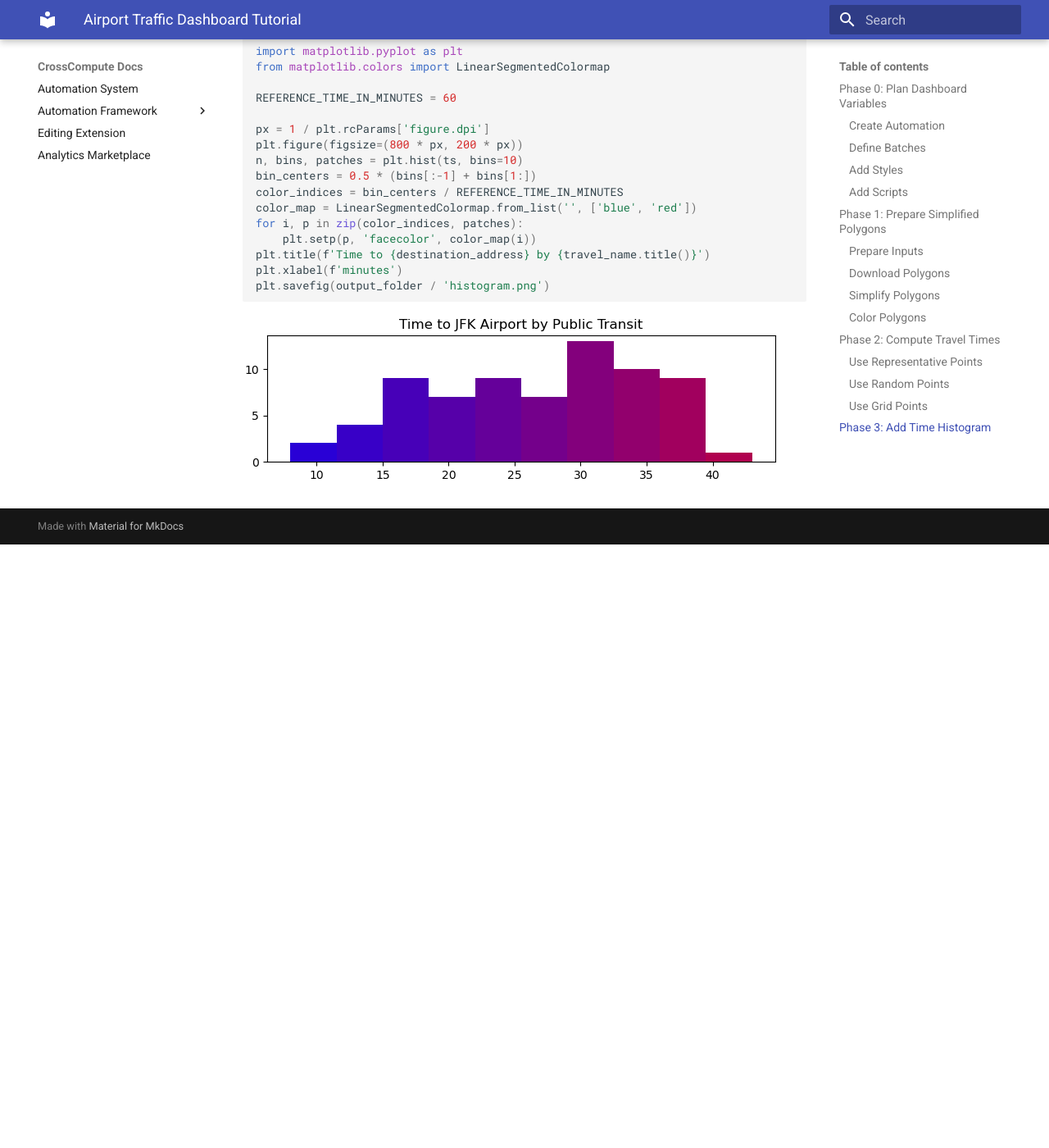
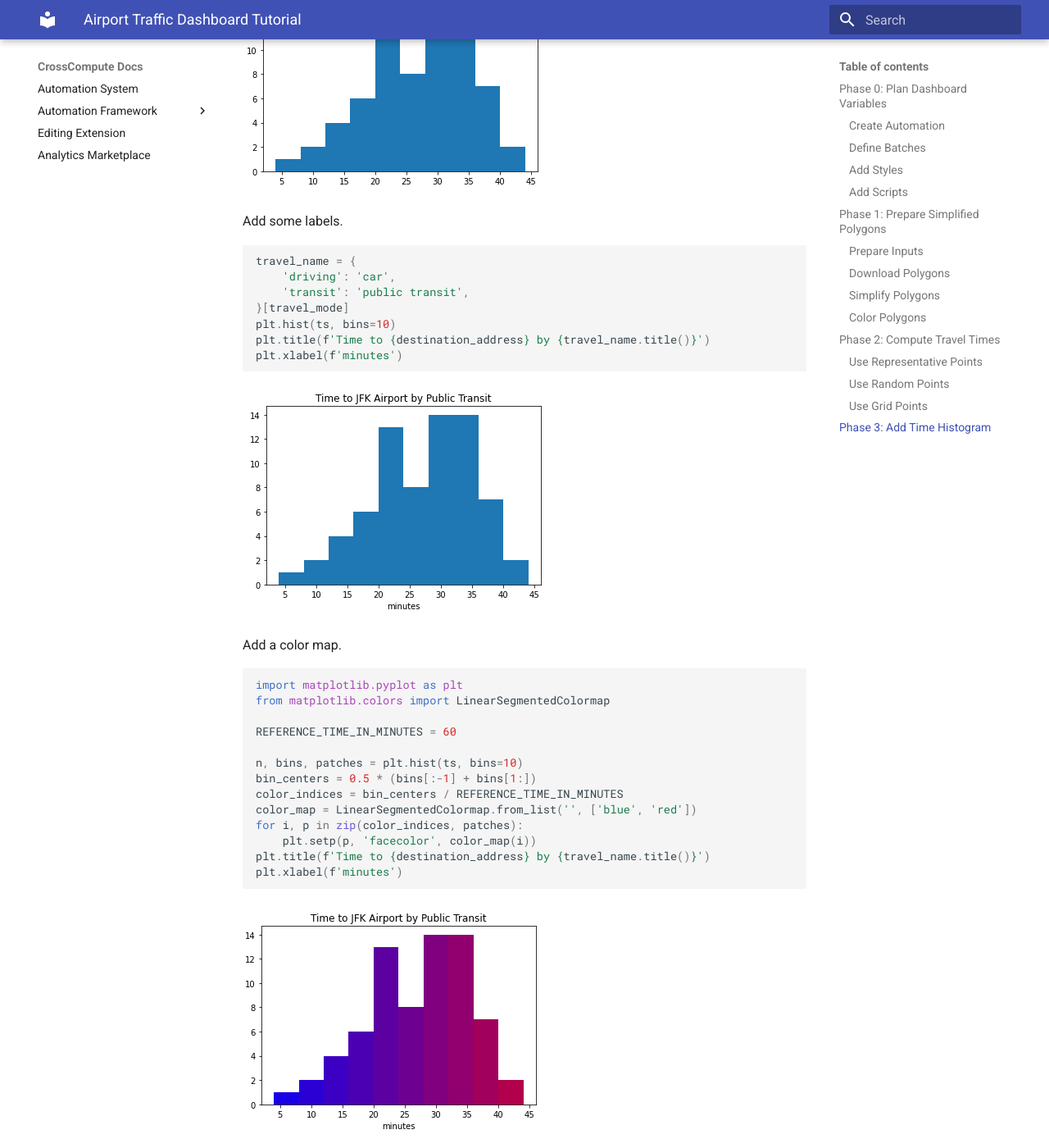
Before and after one commit to crosscompute/crosscompute-docs, an MkDocs documentation site: the page built from docs/automation-framework/tutorials/airport-traffic/README.md, in a window 1280 px wide and 1400 px high, scrolled down 14290 px. Shown: the whole window at 82% size. Built offline with MkDocs 1.6.1 and Material for MkDocs 9.7.7, drawn with Linux system fonts in a browser that asks for light colours; before the commit the page ends 14954 px from its top, so only the background shows below that; some of the changed text lies outside the part shown.

Commit message:
Expand histogram section

````diff
--- a/docs/automation-framework/tutorials/airport-traffic/README.md
+++ b/docs/automation-framework/tutorials/airport-traffic/README.md
@@ -509,15 +509,49 @@ GeometryCollection(make_grid_points(geometry, 8) + [geometry])
 Finally, we add a histogram to show the distribution of travel times.
 
 ```python
+import matplotlib.pyplot as plt
+
+ts = [_['properties']['t'] for _ in features]
+plt.hist(ts, bins=10)
+```
+
+![Raw Histogram](images/histogram-raw.png)
+
+Add some labels.
+
+```python
 travel_name = {
     'driving': 'car',
     'transit': 'public transit',
 }[travel_mode]
+plt.hist(ts, bins=10)
+plt.title(f'Time to {destination_address} by {travel_name.title()}')
+plt.xlabel(f'minutes')
 ```
 
+![Labelled Histogram](images/histogram-labelled.png)
+
+Add a color map.
+
 ```python
-ts = [_['properties']['t'] for _ in features]
+import matplotlib.pyplot as plt
+from matplotlib.colors import LinearSegmentedColormap
+
+REFERENCE_TIME_IN_MINUTES = 60
+
+n, bins, patches = plt.hist(ts, bins=10)
+bin_centers = 0.5 * (bins[:-1] + bins[1:])
+color_indices = bin_centers / REFERENCE_TIME_IN_MINUTES
+color_map = LinearSegmentedColormap.from_list('', ['blue', 'red'])
+for i, p in zip(color_indices, patches):
+    plt.setp(p, 'facecolor', color_map(i))
+plt.title(f'Time to {destination_address} by {travel_name.title()}')
+plt.xlabel(f'minutes')
 ```
+
+![Colorful Histogram](images/histogram-colorful.png)
+
+Adjust dimensions, remove padding and save!
 
 ```python
 import matplotlib.pyplot as plt
@@ -535,7 +569,8 @@ for i, p in zip(color_indices, patches):
     plt.setp(p, 'facecolor', color_map(i))
 plt.title(f'Time to {destination_address} by {travel_name.title()}')
 plt.xlabel(f'minutes')
+plt.tight_layout()
 plt.savefig(output_folder / 'histogram.png')
 ```
 
-![Times Histogram](images/times-histogram.png)
+![Times Histogram](images/histogram-final.png)
--- a/docs/automation-framework/tutorials/airport-traffic/phase-1/style.css
+++ b/docs/automation-framework/tutorials/airport-traffic/phase-1/style.css
@@ -1,3 +1,6 @@
 .districts_map {
     height: 50vh;
 }
+._image {
+  max-width: 100%;
+}
--- a/docs/automation-framework/tutorials/airport-traffic/phase-2/style.css
+++ b/docs/automation-framework/tutorials/airport-traffic/phase-2/style.css
@@ -1,3 +1,6 @@
 .districts_map {
     height: 50vh;
 }
+._image {
+  max-width: 100%;
+}
--- a/docs/automation-framework/tutorials/airport-traffic/phase-3/style.css
+++ b/docs/automation-framework/tutorials/airport-traffic/phase-3/style.css
@@ -1,3 +1,6 @@
 .districts_map {
     height: 50vh;
 }
+._image {
+  max-width: 100%;
+}
````
Also changed, not shown: docs/automation-framework/tutorials/airport-traffic/images/histogram-colorful.png (added), docs/automation-framework/tutorials/airport-traffic/images/histogram-final.png (added), docs/automation-framework/tutorials/airport-traffic/images/histogram-labelled.png (added), docs/automation-framework/tutorials/airport-traffic/images/histogram-raw.png (added), docs/automation-framework/tutorials/airport-traffic/images/times-histogram.png (deleted), docs/automation-framework/tutorials/airport-traffic/phase-3/run.ipynb.
